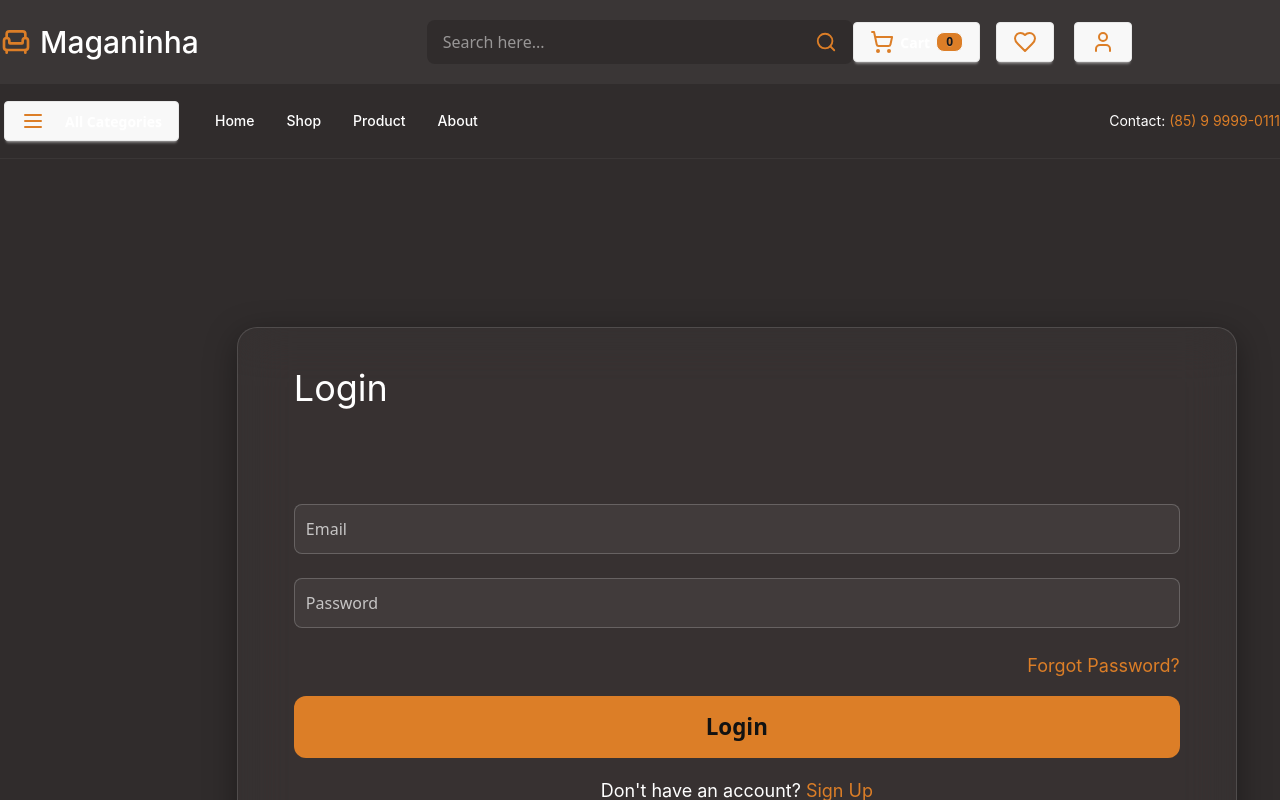
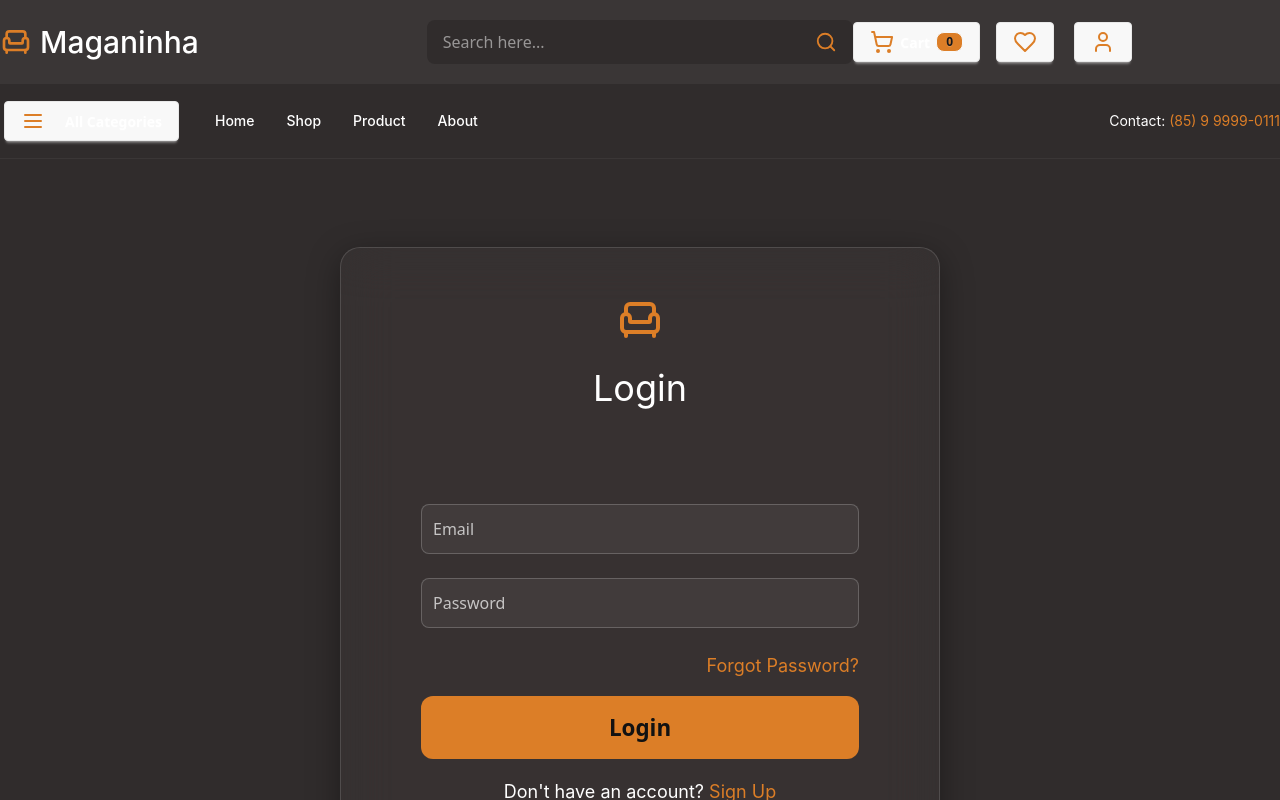
Before and after one commit to angelodrigues/Ecommerce-Front, a React (Vite) app: page /auth/login in a window 1280 px wide. Shown: the top 800 px of the page. Built offline with nearby package versions, Linux system fonts and the light colour scheme.

Commit message:
ajuste na tela de login e buscacep no profile

```diff
--- a/src/pages/auth/login/login.css
+++ b/src/pages/auth/login/login.css
@@ -1,11 +1,11 @@
 .login-section {
     display: flex;
-    justify-content: flex-end;
+    justify-content: center;
     align-items: center;
     flex-grow: 1;
     padding: 0rem 2.7rem;
     background-color: #302c2c;
-    height: 935px;
+    height: 100vh;
   }
 
   .login-card {
@@ -14,10 +14,10 @@
     -webkit-backdrop-filter: blur(25px) saturate(150%);
     border-radius: 20px;
     border: 1px solid rgba(255, 255, 255, 0.132);
-    padding: 1.5rem 2.5rem 1.5rem 2.5rem;
-    width: 1000px;
-    max-width: 4060px;
-    height: 600px;
+    padding: 3rem 4rem 3rem 4rem;
+    width: 100%;
+    max-width: 600px;
+    min-width: 320px;
     box-shadow: 0 8px 32px rgba(0, 0, 0, 0.37);
     color: white;
     transition: all 0.5s ease;
--- a/src/pages/auth/login/login.jsx
+++ b/src/pages/auth/login/login.jsx
@@ -2,6 +2,7 @@ import { useState } from 'react';
 import { useNavigate } from 'react-router';
 import { useAuth } from '../../../authCheck/AuthContext';
 import './login.css';
+import { Armchair } from "lucide-react";
 
 export default function Login() {
   const navigate = useNavigate();
@@ -77,7 +78,10 @@ export default function Login() {
   return (
     <div className="login-section">
       <div className="login-card">
-        <h2 className="text-4xl text-white font-inter capitalize p-4 pb-[80px]">
+        <div className="flex flex-col items-center justify-center mb-2">
+          <Armchair size={48} color="#dc7e27" />
+        </div>
+        <h2 className="text-4xl text-white font-inter capitalize p-4 pb-[80px] text-center">
           {isLogin ? 'Login' : 'Sign Up'}
         </h2>
         <form className="p-4 form" onSubmit={handleSubmit}>
--- a/src/pages/user/User.jsx
+++ b/src/pages/user/User.jsx
@@ -46,6 +46,24 @@ export default function User() {
   const handleAddressChange = (e) => {
     const { name, value } = e.target;
     setEditedAddress(prev => ({ ...prev, [name]: value }));
+    if (name === 'zipCode') {
+      const cep = value.replace(/\D/g, '');
+      if (cep.length === 8) {
+        fetch(`https://viacep.com.br/ws/${cep}/json/`)
+          .then(res => res.json())
+          .then(data => {
+            if (!data.erro) {
+              setEditedAddress(prev => ({
+                ...prev,
+                street: data.logradouro,
+                neighborhood: data.bairro,
+                city: data.localidade,
+                state: data.uf
+              }));
+            }
+          });
+      }
+    }
   };
 
   const handleSave = async () => {
```
